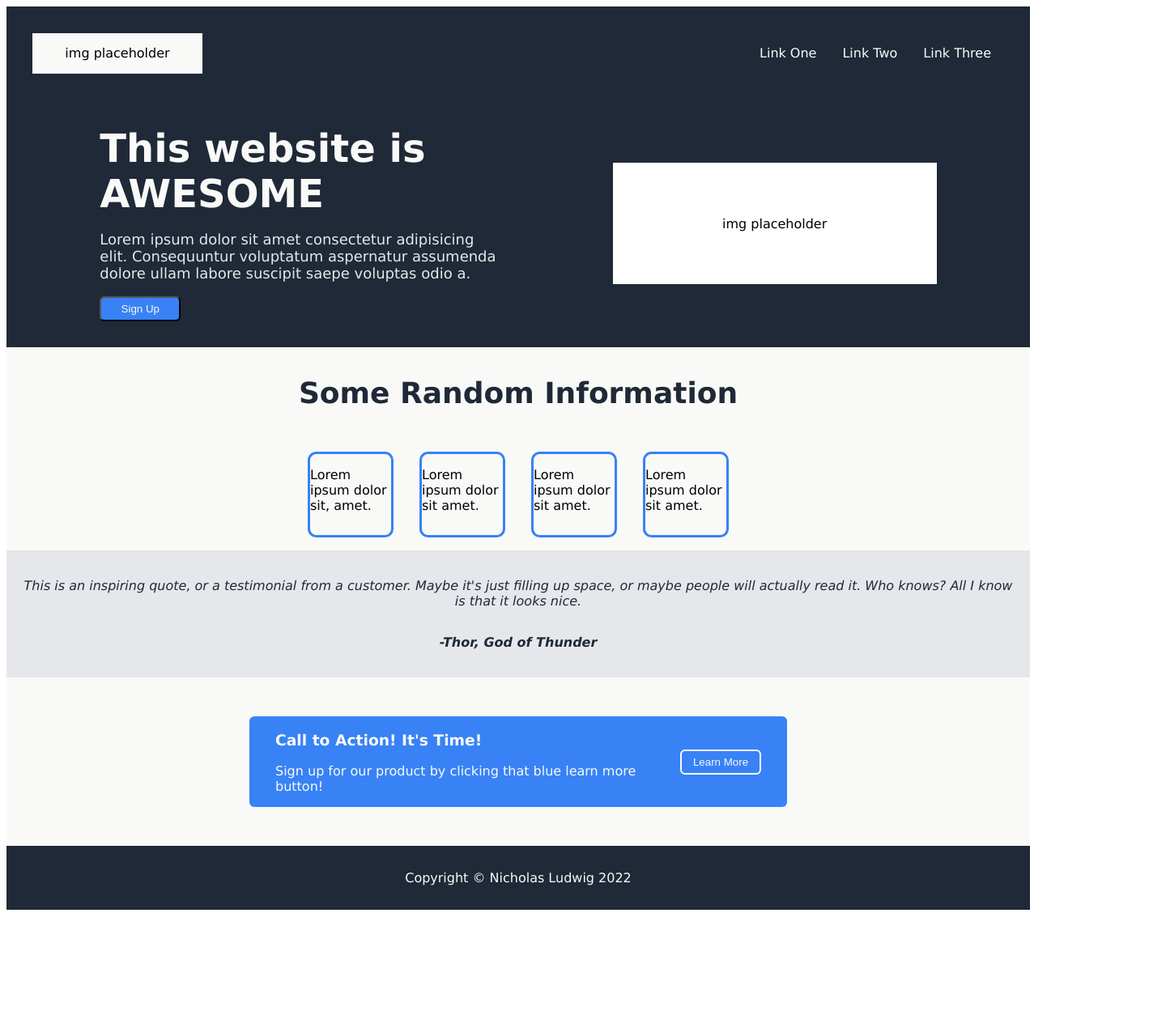
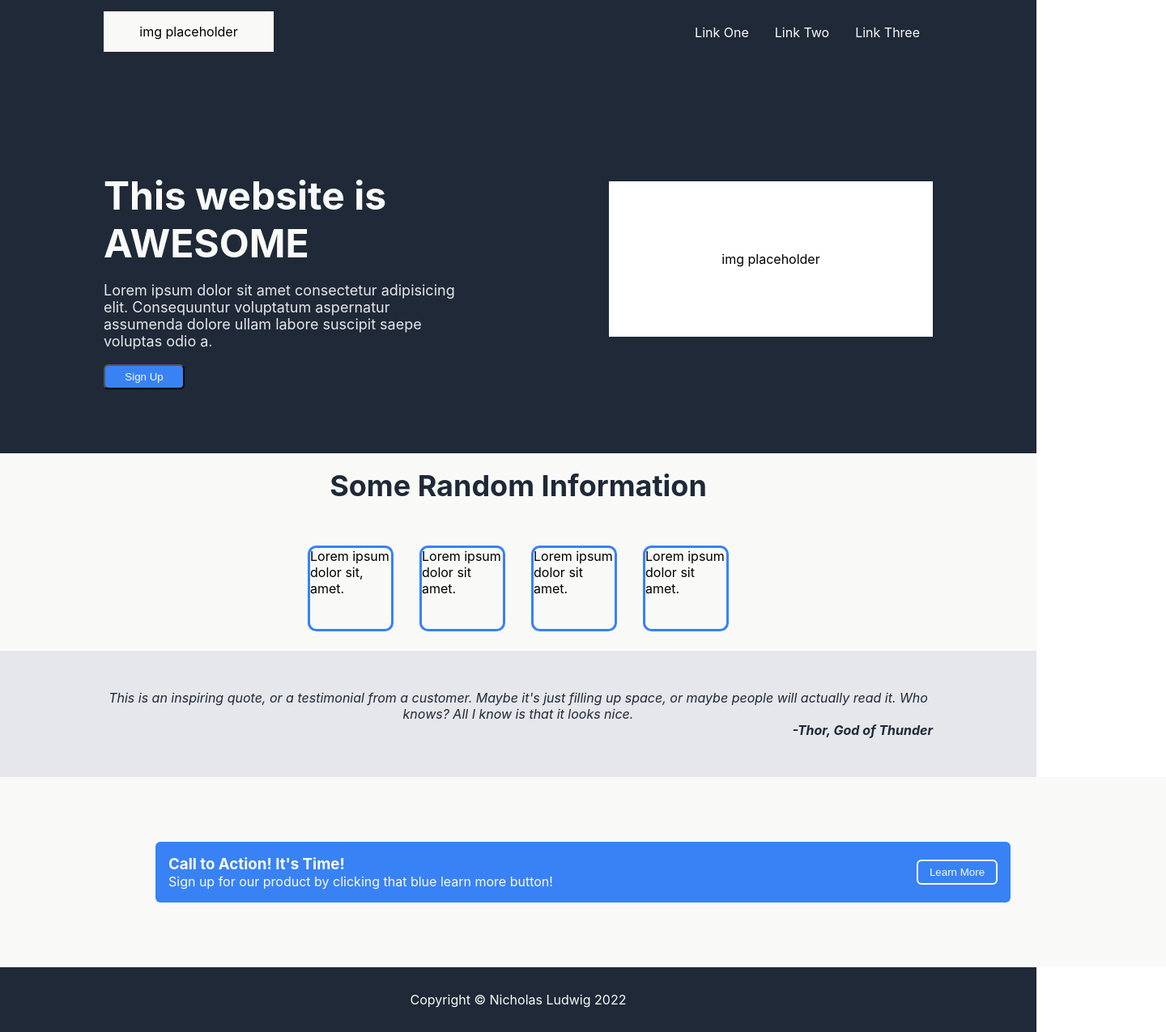
Before and after one commit to NicholasLudwig/top-landing-page, a plain HTML site: page index.html in a window 1280 px wide. Shown: the whole page at 81% size, 1440 px wide, since content can reach past the window. Before the commit the page ends 1132 px from the top, so only its background shows below. Drawn offline with Linux system fonts and the light colour scheme.

Commit message:
Fix sizing of sections and select content Create containers for content in header, section one, and section three.
Fix header content and section one content to be same width.

Fix quote to be same width as content in header and section one.

Adjust sizing of header and footer sections.

```diff
--- a/index.html
+++ b/index.html
@@ -9,24 +9,28 @@
  </head>
  <body>
   <header>
+   <div class="header-content">
     <div class="logo">img placeholder</div>
     <ul>
      <li><a href="#">Link One</a></li>
      <li><a href="#">Link Two</a></li>
      <li><a href="#">Link Three</a></li>
     </ul>
+   </div>
   </header>
-  <section class="one">
-   <div class="one-left">
+  <section class="section-one">
+   <div class="sect-one-content">
+    <div class="section-one-left">
      <h2>This website is AWESOME</h2>
      <p>Lorem ipsum dolor sit amet consectetur adipisicing elit. Consequuntur voluptatum aspernatur assumenda dolore ullam labore suscipit saepe voluptas odio a.</p>
-    <button class="one-btn">Sign Up</button>
+     <button class="section-one-btn">Sign Up</button>
     </div>
-   <div class="one-right">
+    <div class="section-one-right">
      img placeholder
     </div>
+   </div>
   </section>
-  <section class="two">
+  <section class="section-two">
    <h3>Some Random Information</h3>
    <div class="boxes">
     <div class="box">
@@ -51,11 +55,13 @@
     </div>
    </div>
   </section>
-  <section class="three">
-   <p>This is an inspiring quote, or a testimonial from a customer. Maybe it's just filling up space, or maybe people will actually read it. Who knows? All I know is that it looks nice.</p>
-   <p><strong>-Thor, God of Thunder</strong></p>
+  <section class="section-three">
+   <div class="quote-cont">
+    <p class="quote">This is an inspiring quote, or a testimonial from a customer. Maybe it's just filling up space, or maybe people will actually read it. Who knows? All I know is that it looks nice.</p>
+    <p class="signature"><strong>-Thor, God of Thunder</strong></p>
+   </div>
   </section>
-  <section class="four">
+  <section class="section-four">
    <div class="container">
     <div class="cont-left">
      <h3>Call to Action! It's Time!</h3>
--- a/styles.css
+++ b/styles.css
@@ -1,23 +1,29 @@
-header {
- display: flex;
- align-items: center;
- justify-content: space-between;
- background-color: #1F2937;
- color: #f9faf8;
- font-family: 'Lucida Sans', 'Lucida Sans Regular', 'Lucida Grande', 'Lucida Sans Unicode', Geneva, Verdana, sans-serif;
- width: auto;
- padding: 32px;
+html {
+ height: 100vh;
+ width: 100vw;
 }
 
-footer {
+body {
+ margin: 0;
+ padding: 0;
+}
+
+/* Header */
+header {
  display: flex;
  align-items: center;
  justify-content: center;
  background-color: #1F2937;
  color: #f9faf8;
- margin: 0;
- padding: 14px 0px;
- font-family: 'Lucida Sans', 'Lucida Sans Regular', 'Lucida Grande', 'Lucida Sans Unicode', Geneva, Verdana, sans-serif;
+ font-family: -apple-system, BlinkMacSystemFont, 'Segoe UI', Roboto, Oxygen, Ubuntu, Cantarell, 'Open Sans', 'Helvetica Neue', sans-serif;
+ height: 5em;
+ width: 100vw;
+}
+
+.header-content {
+ display: flex;
+ justify-content: space-between;
+ width: 80vw;
 }
 
 ul {
@@ -41,46 +47,56 @@ a {
  color: black;
 }
 
-.one {
+/* Section One - Awesome */
+.section-one {
  display: flex;
  align-items: center;
- justify-content: space-evenly;
+ justify-content: center;
  background-color: #1F2937;
- font-family: 'Lucida Sans', 'Lucida Sans Regular', 'Lucida Grande', 'Lucida Sans Unicode', Geneva, Verdana, sans-serif;
- width: initial;
- padding: 32px;
+ font-family: -apple-system, BlinkMacSystemFont, 'Segoe UI', Roboto, Oxygen, Ubuntu, Cantarell, 'Open Sans', 'Helvetica Neue', sans-serif;
+ height: 60vh;
+ width: 100vw;
 }
 
-.one-left {
+.sect-one-content {
+ display: flex;
+ align-items: center;
+ justify-content: space-between;
+ gap: 5em;
+ width: 80vw;
+}
+
+.section-one-left {
  display: flex;
  align-items: center;
  justify-content: flex-start;
  flex-wrap: wrap;
+ gap: 1em;
+ height: 12em;
+ width: 25em;
  color: #E5E7Eb;
  font-size: 18px;
- margin-right: 25px;
- max-width: 500px;
 }
 
-.one h2 {
+.section-one-right {
+ color: black;
+ display: flex;
+ align-items: center;
+ justify-content: center;
+ height: 12em;
+ width: 25em;
+ background-color: white;
+
+}
+
+.section-one h2 {
  font-size: 48px;
  font-weight: bolder;
  color: #f9faf8;
  margin: 0;
 }
 
-.one-right {
- color: black;
- width: 400px;
- height: 150px;
- display: flex;
- align-items: center;
- justify-content: center;
- margin-left: 25px;
- background-color: white;
-}
-
-.one-btn {
+.section-one-btn {
  background-color: #3882f6;
  border-radius: 6px;
  color: #f9faf8;
@@ -89,24 +105,27 @@ a {
  flex: 0 1 auto;
 }
 
-.two {
+/* Section Two - Boxes */
+.section-two {
  display: flex;
  align-items: center;
  justify-content: center;
  flex-direction: column;
  background-color: #f9faf8;
- font-family: 'Lucida Sans', 'Lucida Sans Regular', 'Lucida Grande', 'Lucida Sans Unicode', Geneva, Verdana, sans-serif;
+ font-family: -apple-system, BlinkMacSystemFont, 'Segoe UI', Roboto, Oxygen, Ubuntu, Cantarell, 'Open Sans', 'Helvetica Neue', sans-serif;
 }
 
-.two h3 {
- font-family: 'Lucida Sans', 'Lucida Sans Regular', 'Lucida Grande', 'Lucida Sans Unicode', Geneva, Verdana, sans-serif;
+.section-two h3 {
+ font-family: -apple-system, BlinkMacSystemFont, 'Segoe UI', Roboto, Oxygen, Ubuntu, Cantarell, 'Open Sans', 'Helvetica Neue', sans-serif;
  font-size: 36px;
  font-weight: bold;
  color: #1F2937;
+ margin-top: .5em;
 }
 
 .boxes {
  display: flex;
+ margin-bottom: .5em;
 }
 
 .box {
@@ -117,25 +136,40 @@ a {
  margin: 1em;
 }
 
-.three {
+/* Section Three - Quote */
+.section-three {
  display: flex;
  flex-direction: column;
+ align-items: center;
  flex-wrap: wrap;
  background-color: #E5E7Eb;
- font-family: 'Lucida Sans', 'Lucida Sans Regular', 'Lucida Grande', 'Lucida Sans Unicode', Geneva, Verdana, sans-serif;
+ font-family: -apple-system, BlinkMacSystemFont, 'Segoe UI', Roboto, Oxygen, Ubuntu, Cantarell, 'Open Sans', 'Helvetica Neue', sans-serif;
  font-style: italic;
  text-align: center;
  color: #1F2937;
- padding: 18px;
+ width: 100vw;
 }
 
-.four {
+.quote-cont {
+ display: flex;
+ flex-direction: column;
+ width: 80vw;
+ padding: 3em;
+}
+
+.signature {
+ align-self: flex-end;
+}
+
+/* Section Four - CTA */
+.section-four {
  display: flex;
  align-items: center;
  justify-content: center;
  background-color: #f9faf8;
  color: #f9faf8;
- padding: 48px;
+ width: 100vw;
+ padding: 5em;
 }
 
 .container {
@@ -143,10 +177,14 @@ a {
  align-items: center;
  justify-content: space-between;
  background-color: #3882f6;
- width: 600px;
- padding: 0px 32px;
+ width: 80vw;
+ padding: 1em;
  border-radius: 6px;
- font-family: 'Lucida Sans', 'Lucida Sans Regular', 'Lucida Grande', 'Lucida Sans Unicode', Geneva, Verdana, sans-serif;
+ font-family: -apple-system, BlinkMacSystemFont, 'Segoe UI', Roboto, Oxygen, Ubuntu, Cantarell, 'Open Sans', 'Helvetica Neue', sans-serif;
+}
+
+.cont-left h3,p {
+ margin: 0;
 }
 
 .cont-btn {
@@ -157,3 +195,15 @@ color: #f9faf8;
 width: 100px;
 padding: 6px;
 }
+
+/* Footer */
+footer {
+ display: flex;
+ align-items: center;
+ justify-content: center;
+ background-color: #1F2937;
+ color: #f9faf8;
+ font-family: -apple-system, BlinkMacSystemFont, 'Segoe UI', Roboto, Oxygen, Ubuntu, Cantarell, 'Open Sans', 'Helvetica Neue', sans-serif;
+ height: 5em;
+ width: 100vw;
+}
```
Lines whose indentation alone changed are shown as unchanged.
